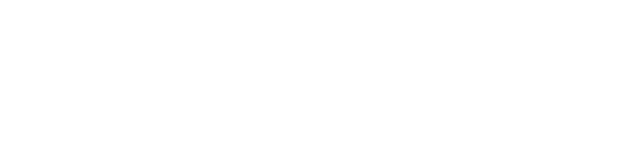
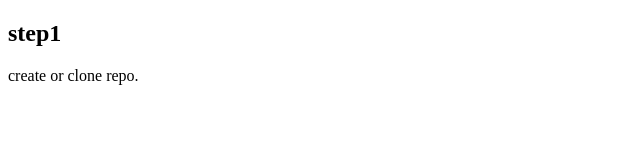
Before and after one commit to oalshokri/how-GitHub-work, a plain HTML site: page index.html in a window 1280 px wide. Shown: the whole page, without its empty margins (0-640 px from the left). Drawn offline with Linux system fonts and the light colour scheme.

Commit message:
new start

```diff
--- a/index.html
+++ b/index.html
@@ -1,9 +1,13 @@
 <!DOCTYPE html>
 <html lang="en">
-
-<!DOCTYPE html>
-<html lang="en"><!DOCTYPE html>
-<html lang="en"><!DOCTYPE html>
-<html lang="en"><!DOCTYPE html>
-<html lang="en"><!DOCTYPE html>
-<html lang="en">
+<head>
+    <meta charset="UTF-8">
+    <title>how github work?</title>
+</head>
+<body>
+<section>
+    <h1>step1</h1>
+    <p>create or clone repo.</p>
+</section>
+</body>
+</html>
```
